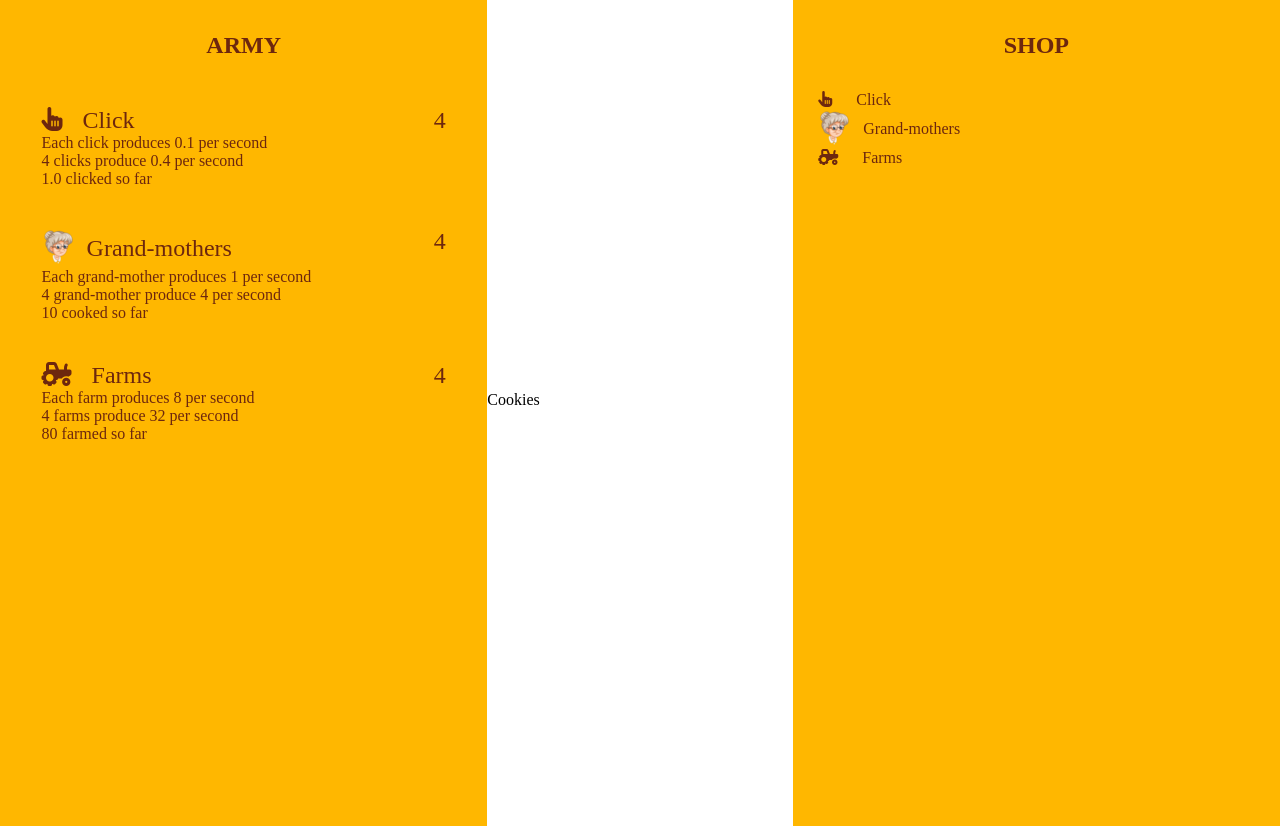
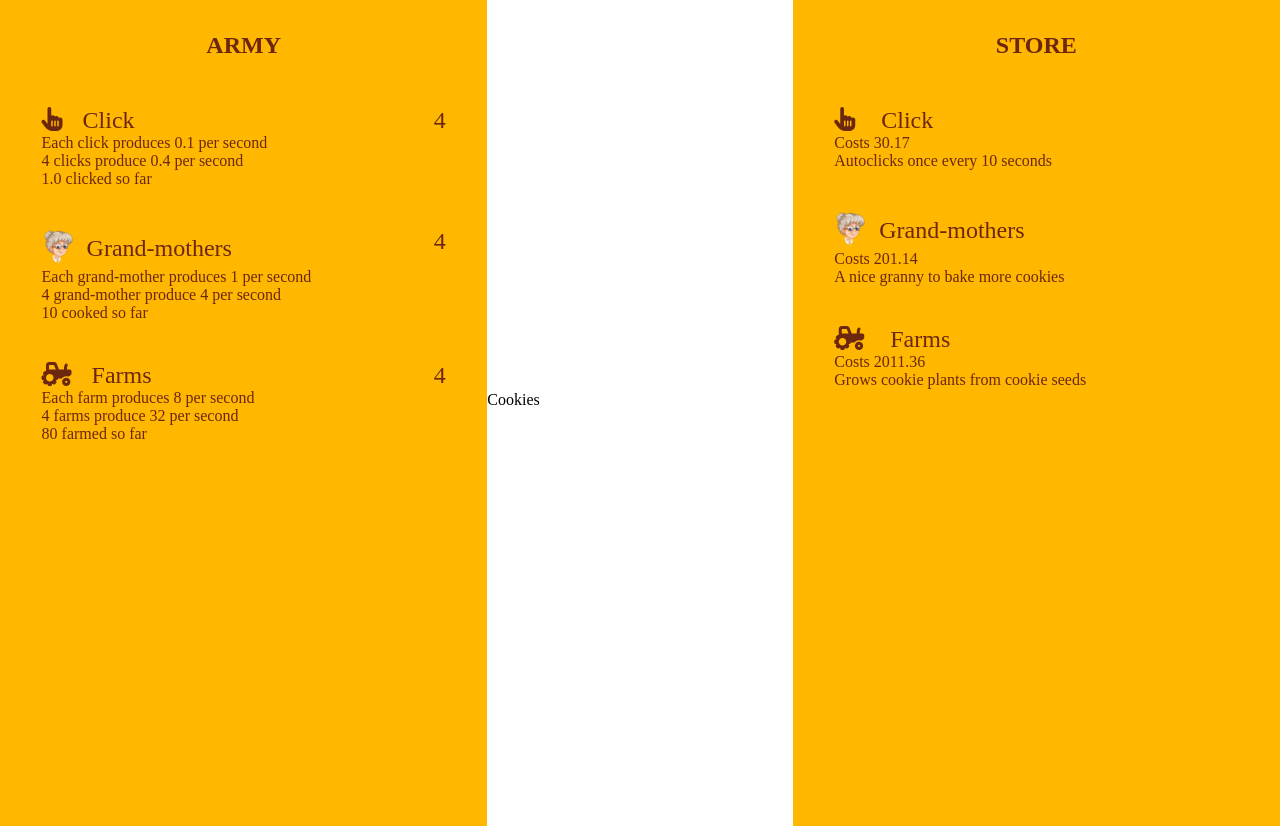
Before and after one commit to ElainePentium/JS-cookie-clicker, a plain HTML site: page index.html in a window 1280 px wide. Drawn offline with Linux system fonts and the light colour scheme.

Commit message:
first store prototype*

```diff
--- a/army.js
+++ b/army.js
@@ -2,12 +2,6 @@
 clickFarming = new Click();
 grandMaFarming = new GrandMa();
 farmFarming = new Farm();
-
-
-// document.querySelector('#army-click .stats').append("JS must add here : numberClick, inProdCookiesClick, inProdAllCookiesClick, productedCookiesByClick");
-// document.querySelector('#army-grandma .stats').append("JS must add here : numberGMa, inProdCookiesGMa, inProdAllCookiesGMa, productedCookiesByGMa");
-// document.querySelector('#army-farm .stats').append("JS must add here : numberFarm, inProdCookiesFarm, inProdAllCookiesFarm, productedCookiesByFarm");
-// setInterval(function() { for(let i=0; i<10000; i++){}},100);
 
 setInterval(function() {
     document.querySelector('#army-click .stats').innerHTML= "";
@@ -43,20 +37,15 @@ setInterval(function() {
     clickFarming.produce();
     grandMaFarming.produce();
     farmFarming.produce();
+
+    // A déporter dans un store.js
+    // Affiche le prix des objets dans le store
+    document.querySelector('#store-click .stats').innerHTML= "";
+    document.querySelector('#store-click .stats').append(`Costs ${clickFarming.price.toFixed(2)}`);
+    document.querySelector('#store-grandma .stats').innerHTML= "";
+    document.querySelector('#store-grandma .stats').append(`Costs ${grandMaFarming.price.toFixed(2)}`);
+    document.querySelector('#store-farm .stats').innerHTML= "";
+    document.querySelector('#store-farm .stats').append(`Costs ${farmFarming.price.toFixed(2)}`);
+
+
 },1000);
-// document.querySelector('#army-click .stats').innerHTML= "";
-// document.querySelector('#army-click .stats').append(`Number : ${clickFarming.number}`);
-// document.querySelector('#army-click .stats').insertAdjacentHTML('beforeend','<br>');
-// document.querySelector('#army-click .stats').append(`Each click produces ${clickFarming.inProdCookies} per second`);
-// document.querySelector('#army-click .stats').insertAdjacentHTML('beforeend','<br>');
-// document.querySelector('#army-click .stats').append(`${clickFarming.number} clicks produce ${clickFarming.inAllProdCookies} per second`);
-// document.querySelector('#army-click .stats').insertAdjacentHTML('beforeend','<br>');
-// document.querySelector('#army-click .stats').append(`${clickFarming.productedCookies} clicked so far`);
-
-// document.querySelector('#army-grandma .stats').append(`NUMBER : ${grandMaFarming.number}`);
-// document.querySelector('#army-grandma .stats').insertAdjacentHTML('beforeend','<br>');
-// document.querySelector('#army-grandma .stats').append(`PRICE : ${grandMaFarming.price}`);
-
-// document.querySelector('#army-farm .stats').append(`NUMBER : ${farmFarming.number}`);
-// document.querySelector('#army-farm .stats').insertAdjacentHTML('beforeend','<br>');
-// document.querySelector('#army-farm .stats').append(`PRICE : ${farmFarming.price}`);
--- a/index.html
+++ b/index.html
@@ -49,18 +49,30 @@
     </main>
     <!-- Right page : Shop objects and updates-->
     <aside>
-        <h2>SHOP</h2>
+        <h2>STORE</h2>
+        <div class="store-box" id="store-click">
             <div>
                 <i class="fa-sharp fa-solid fa-hand-pointer"></i>
                 Click
             </div>
+            <div class="stats"></div>
+            <div>Autoclicks once every 10 seconds</div>
+        </div>
+        <div class="store-box" id="store-grandma">
             <div class="box-grandma">
                 <img src="pictures/grandma.resized.png" alt="Grand-mothers" class="grandma-picture">
                 Grand-mothers
             </div>
+            <div class="stats"></div>
+            <div>A nice granny to bake more cookies</div>
+        </div>
+        <div class="store-box" id="store-farm">
             <div>
                 <i class="fa-solid fa-tractor"></i>
                 Farms
+            </div>
+            <div class="stats"></div>
+            <div>Grows cookie plants from cookie seeds</div>
         </div>
     </aside>
     <script src="grower.js"></script>
--- a/style.css
+++ b/style.css
@@ -28,21 +28,14 @@ main {
 aside {
     display: flex;
     flex-direction: column;
-    /* align-items: center; */
-    /* display: grid;
-    grid-template-columns: repeat(2, 1fr);
-    grid-template-rows: repeat(4, 1fr);
-    align-items: center;
-    justify-items: center; */
     width: 100%;
     height: 100%;
     background-color: var(--primary_color);
     color: var(--secondary_color);
-    /* font-size: 1.2rem; */
     padding: 2vw;
 }
 
-.army-box {
+.army-box, .store-box {
     margin-bottom: 1vh;
     padding: 2vh;
 }
@@ -67,3 +60,7 @@ i {
     justify-content: space-between;
     font-size: 1.5rem;
 }
+
+.store-box div:first-child {
+    font-size: 1.5rem;
+}
```
Also changed, not shown: 1 other file. Lines whose indentation alone changed are shown as unchanged.
